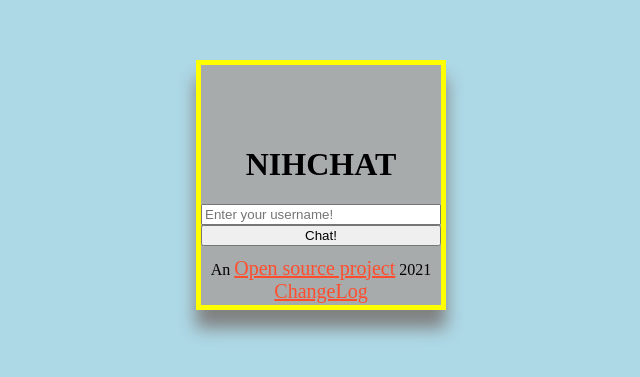
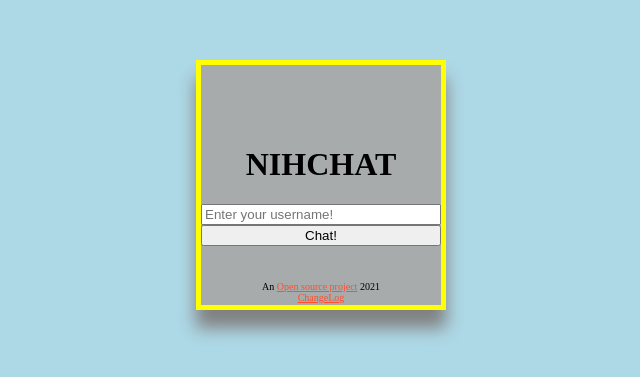
Before and after one commit to NihalNavath/NihChat-Socketio-demo-app, a website: page public/index.html in a window 1280 px wide. Shown: the part 215-592 px from the top of the page, without its empty margins (319-959 px from the left). Drawn offline with nearby package versions, Linux system fonts and the light colour scheme.

Commit message:
fixed ui for login screen

```diff
--- a/public/style.css
+++ b/public/style.css
@@ -118,10 +118,12 @@ p {
 	bottom: 1%;
 	text-align: center;
 	width: 100%;
+	font-size: 10px;
 }
 
 #source-text-container p a {
-	font-size: 20px;
+
+	font-size: 10px;
 	color: hsl(9, 100%, 59%);
 }
 
```
